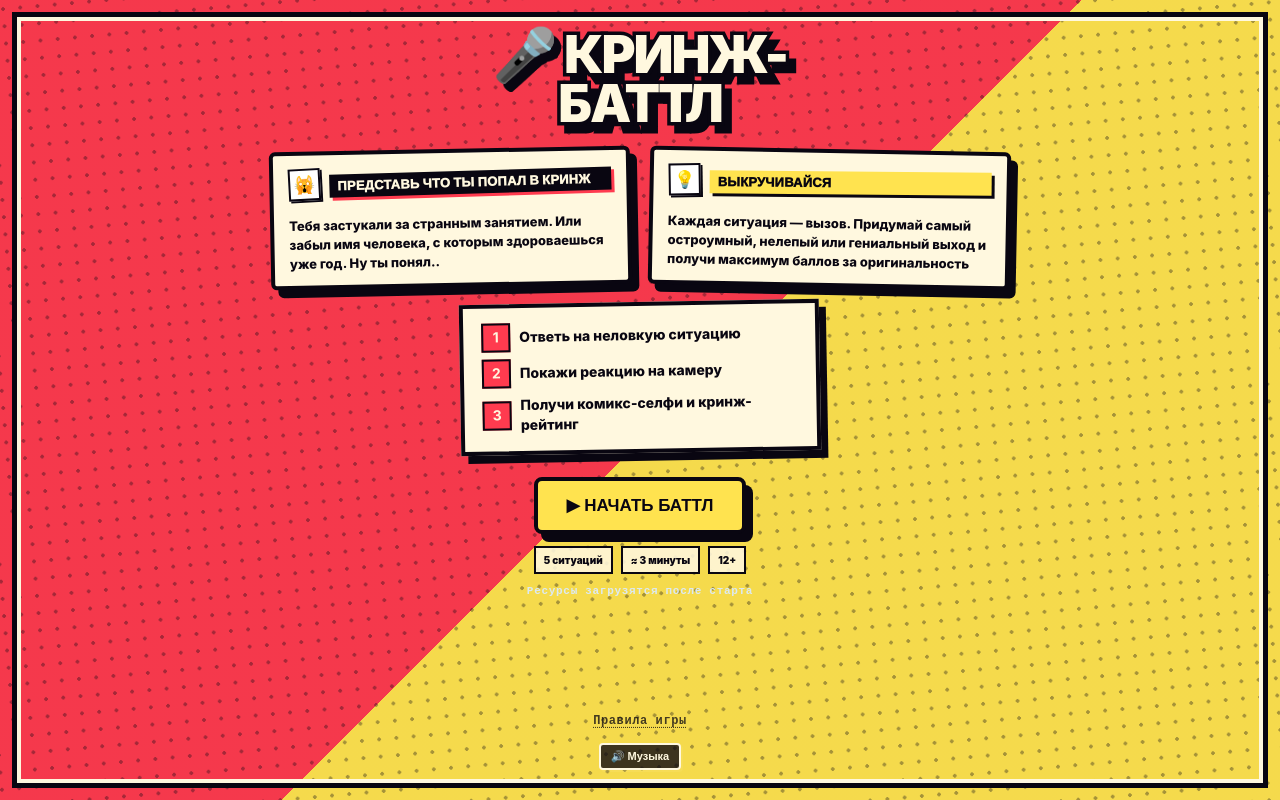
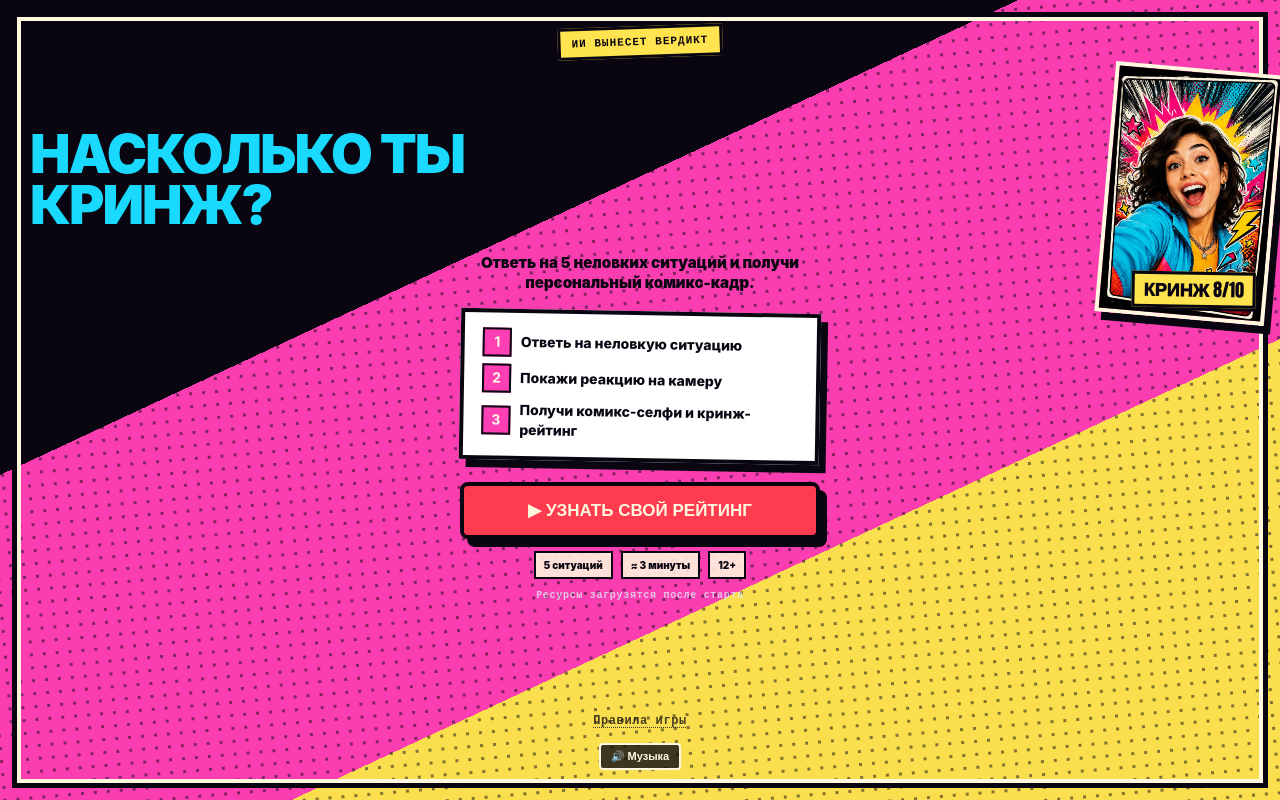
Before and after one commit to shulykun/selfie-quiz, a plain HTML site: page index.html in a window 1280 px wide. Drawn offline with Linux system fonts and the light colour scheme.

Commit message:
feat(landing): поменял местами — result-вид стал основной страницей, ?landing=result = классический вид

```diff
--- a/index.html
+++ b/index.html
@@ -459,21 +459,48 @@
   body[data-landing="duel"] #startScreen #openBtn { background:var(--yellow); animation:cta-pop 1.8s ease-in-out infinite; }
 
   body[data-landing="result"] #startScreen {
+    background:linear-gradient(135deg, rgba(255,59,79,.96) 0 52%, rgba(255,227,79,.96) 52% 100%);
+  }
+  body[data-landing="result"] #startScreen .h1 {
+    align-self:center; max-width:390px; color:var(--paper); text-align:center; font-size:clamp(34px,9vw,52px);
+  }
+  body[data-landing="result"] #startScreen .startPromise { background:var(--paper); transform:rotate(-1deg); }
+  body[data-landing="result"] #startScreen .startPromise b { background:var(--ink); }
+  body[data-landing="result"] #startScreen #openBtn { color:var(--ink); background:var(--yellow); }
+  body[data-landing="result"] .landingHero,
+  body[data-landing="result"] .landingCollage { display:none; }
+  /* В варианте "result" — классический вид основной страницы: карточки-интро на планшете/десктопе, центр */
+  body[data-landing="result"] .cringeIntro { display:none; }
+  @media (min-width:768px) and (min-height:640px) {
+    body[data-landing="result"] .cringeIntro { display:block; }
+  }
+  body[data-landing="result"] #startScreen { justify-content:center; }
+
+  /* ---------- Основная страница (без параметра) использует вид вариантa "result" ---------- */
+  body:not([data-landing]) .landingOnly { display:block; }
+  body:not([data-landing]) .landingCollage { display:none; }
+  body:not([data-landing]) .cringeIntro { display:none; }
+  body:not([data-landing]) #startScreen::before { opacity:.5; background-size:12px 12px; }
+  body:not([data-landing]) #startScreen {
     background:linear-gradient(155deg,rgba(9,6,17,.98) 0 34%,rgba(255,63,180,.98) 34% 67%,rgba(255,227,79,.98) 67% 100%);
   }
-  body[data-landing="result"] #startScreen::before { opacity:.5; background-size:12px 12px; }
-  body[data-landing="result"] .landingEyebrow { z-index:3; color:var(--ink); background:var(--yellow); border-color:var(--ink); }
-  body[data-landing="result"] #startScreen .h1 { z-index:2; align-self:flex-start; max-width:55%; color:var(--cyan); text-align:left; font-size:clamp(34px,9vw,54px); }
-  body[data-landing="result"] #startScreen .startPromise { background:#fff; transform:rotate(1deg); }
-  body[data-landing="result"] #startScreen .startPromise b { background:var(--magenta); }
-  body[data-landing="result"] #startScreen #openBtn { color:var(--paper); background:var(--red); }
-  body[data-landing="result"] .landingHero {
+  body:not([data-landing]) .landingEyebrow { z-index:3; color:var(--ink); background:var(--yellow); border-color:var(--ink); }
+  body:not([data-landing]) #startScreen .h1 {
+    z-index:2; align-self:flex-start; max-width:55%; color:var(--cyan); text-align:left; font-size:clamp(34px,9vw,54px);
+    margin-top:auto;
+  }
+  body:not([data-landing]) #startScreen .startPromise { margin-top:10px; background:#fff; transform:rotate(1deg); }
+  body:not([data-landing]) #startScreen .startPromise b { background:var(--magenta); }
+  body:not([data-landing]) #startScreen #openBtn { width:min(100%,360px); margin-top:20px; color:var(--paper); background:var(--red); }
+  body:not([data-landing]) #startScreen #modelHint { font-size:10px; opacity:.8; }
+  body:not([data-landing]) #startScreen #rulesLink { margin-top:auto; }
+  body:not([data-landing]) .landingHero {
     display:block; position:absolute; z-index:1; top:max(68px, calc(env(safe-area-inset-top) + 56px)); right:5px;
     width:clamp(128px,38vw,170px); margin:0; transform:rotate(5deg);
     border:4px solid var(--paper); box-shadow:7px 8px 0 var(--ink);
   }
-  body[data-landing="result"] .landingHero img { display:block; width:100%; height:auto; aspect-ratio:2/3; object-fit:cover; }
-  body[data-landing="result"] .landingHero figcaption {
+  body:not([data-landing]) .landingHero img { display:block; width:100%; height:auto; aspect-ratio:2/3; object-fit:cover; }
+  body:not([data-landing]) .landingHero figcaption {
     position:absolute; right:7px; bottom:8px; padding:6px 9px; color:var(--ink); background:var(--yellow);
     border:3px solid var(--ink); box-shadow:3px 3px 0 var(--ink); font:1000 18px/1 Impact,Arial Black,sans-serif;
     transform:rotate(-4deg);
@@ -668,42 +695,51 @@
   const query = new URLSearchParams(location.search);
   const landingVariant = ['duel', 'result', 'collage'].includes(query.get('landing')) ? query.get('landing') : '';
   const creativeVariant = ['1', '2', '3'].includes(query.get('creative')) ? query.get('creative') : '1';
-  if (landingVariant) {
-    document.body.dataset.landing = landingVariant;
-    const landingCopy = {
-      duel: {
+  // «Основная» (result-вид) применяется и к базовой странице без параметра, и к ?landing=result.
+  // На ?landing=result — классический вид с карточками-интро.
+  const heroCreative = {
+    '1': { src:'assets/images/result-landing-hero.jpg', score:'КРИНЖ 8/10' },
+    '2': { src:'assets/images/result-landing-hero-2.jpg', score:'КРИНЖ 7/10' },
+    '3': { src:'assets/images/result-landing-hero-3.jpg', score:'КРИНЖ 9/10' }
+  }[creativeVariant];
+  if (landingVariant) document.body.dataset.landing = landingVariant;
+  {
+    // Базовая страница (без параметра) = result-вид. ?landing=result = классический вид (HTML-дефолты).
+    const resultCopy = {
+      title: 'Насколько ты кринж?',
+      eyebrow: 'ИИ вынесет вердикт',
+      sub: 'Ответь на 5 неловких ситуаций и получи персональный комикс-кадр.',
+      cta: 'Узнать свой рейтинг'
+    };
+    const duelCopy = {
       title: 'Кто из вас не кринжанёт?',
       eyebrow: 'Брось вызов друзьям',
       sub: 'Пройди первым, покажи свой рейтинг — и передай телефон следующему.',
       cta: 'Принять вызов'
-      },
-      result: {
-        title: 'Насколько ты кринж?',
-        eyebrow: 'ИИ вынесет вердикт',
-        sub: 'Ответь на 5 неловких ситуаций и получи персональный комикс-кадр.',
-        cta: 'Узнать свой рейтинг'
-      },
-      collage: {
+    };
+    const collageCopy = {
       title: 'Покажи, как ты кринжуешь',
       eyebrow: 'Живые эмоции — живой рейтинг',
       sub: 'Ответь на 5 неловких ситуаций, покажи реакцию на камеру — и получи свой комикс-кадр.',
       cta: 'Играть'
-      }
-    }[landingVariant];
+    };
+    // Классический вид на ?landing=result не трогаем — остаются HTML-дефолты (🎤 Кринж-баттл / ▶ Начать баттл)
+    const landingCopy = landingVariant === 'duel' ? duelCopy
+      : landingVariant === 'collage' ? collageCopy
+      : landingVariant === 'result' ? null
+      : resultCopy;
+    if (landingCopy) {
       document.querySelector('#startScreen .h1').textContent = landingCopy.title;
       document.getElementById('landingEyebrow').textContent = landingCopy.eyebrow;
       document.getElementById('landingSub').textContent = landingCopy.sub;
-    document.getElementById('openBtn').textContent = `▶ ${landingCopy.cta}`;
+      document.getElementById('openBtn').textContent = `\u25b6 ${landingCopy.cta}`;
       document.title = `${landingCopy.title} — Кринж-баттл`;
-    if (landingVariant === 'result') {
-      const creative = {
-        '1': { src:'assets/images/result-landing-hero.jpg', score:'КРИНЖ 8/10' },
-        '2': { src:'assets/images/result-landing-hero-2.jpg', score:'КРИНЖ 7/10' },
-        '3': { src:'assets/images/result-landing-hero-3.jpg', score:'КРИНЖ 9/10' }
-      }[creativeVariant];
-      document.querySelector('.landingHero img').src = creative.src;
-      document.querySelector('.landingHero figcaption').textContent = creative.score;
-    }
+    } else {
+      document.title = 'Бой с кринжем — Селфи-квиз';
+    }
+    // Хиро с комикс-кадром: показываем на базовой (result-вид), скрываем на ?landing=result (там классика)
+    document.querySelector('.landingHero img').src = heroCreative.src;
+    document.querySelector('.landingHero figcaption').textContent = heroCreative.score;
   }
   const portraitLabEnabled = query.get('lab') === '1';
   let portraitStyle = query.get('style') || 'manga';
```
Lines whose indentation alone changed are shown as unchanged.
